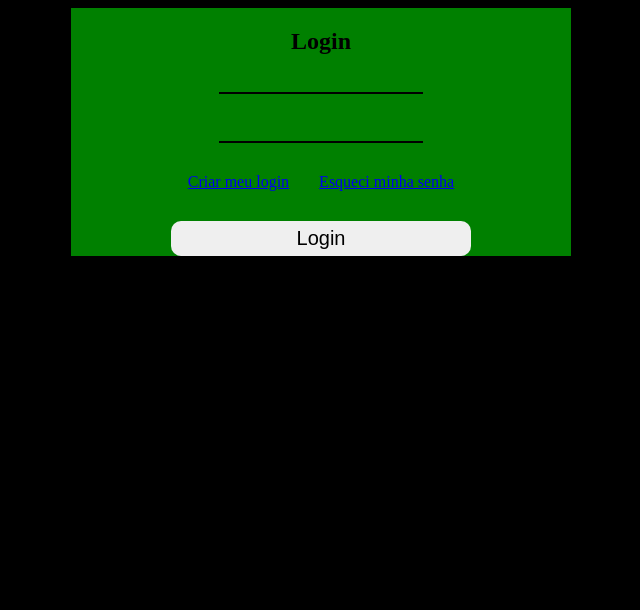
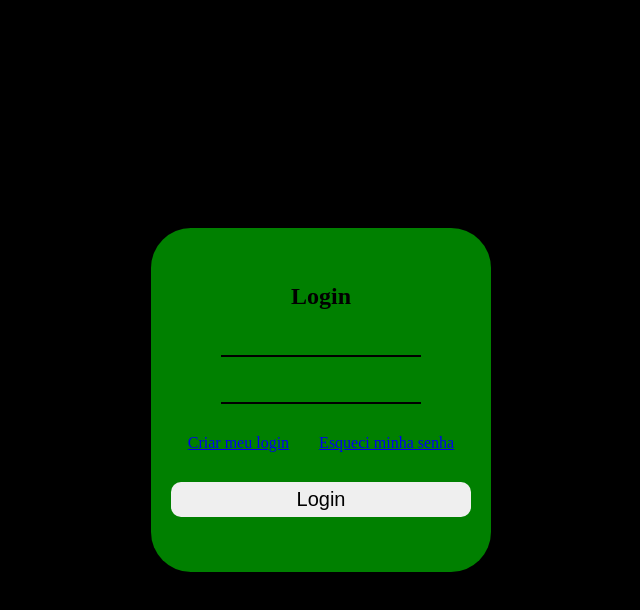
Before and after one commit to Ramom-Gomes/Fitness, a React (Vite) app: page / in a window 1280 px wide. Shown: the top 610 px of the page, without its empty margins (319-959 px from the left). Built offline with nearby package versions, Linux system fonts and the light colour scheme.

Commit message:
login-css-andamento

```diff
--- /dev/null
+++ b/src/App.css
@@ -0,0 +1,5 @@
+* {
+    margin: 0;
+    padding: 0;
+    box-sizing: border-box;
+}
--- a/src/App.jsx
+++ b/src/App.jsx
@@ -1,3 +1,4 @@
+import './App.css';
 import React, { useState, useEffect } from 'react';
 import { useLocation } from 'react-router-dom';
 import Rotas from './routes/rotas';
--- a/src/components/login.jsx
+++ b/src/components/login.jsx
@@ -33,9 +33,9 @@ function LoginPage({ users }) {
   };
 
   return (
-    <>
+    <div className={`container`}>
       <main className={`main`}>
-        <h2>Login</h2>
+        <h2 className={`imagem`}>Login</h2>
         <input className={`campo-email`} type="email" value={email} onChange={(e) => setEmail(e.target.value)} />
         {error && <p>{error}</p>}
         <input className={`campo-senha`} type="password" value={password} onChange={(e) => setPassword(e.target.value)} />
@@ -46,7 +46,7 @@ function LoginPage({ users }) {
         </div>
         <button className={`botao-login`} onClick={handleLogin}>Login</button>
       </main>
-    </>
+    </div>
   );
 }
 
--- a/src/estilizações/login.css
+++ b/src/estilizações/login.css
@@ -1,15 +1,24 @@
-body {
-    background-color: black;
+.container {
+  background-color: black;
+  display: flex;
+  justify-content: center;
+  align-items: center;
+  height: 100vh;
 }
 
 .main {
-    margin: auto;
     background-color: green;
     display: flex;
     flex-direction: column;
     align-items: center;
-    justify-content: center;
     max-width: 500px;
+    padding: 20px;
+    border-radius: 40px;
+}
+
+.imagem {
+    margin-top: 35px;
+    margin-bottom: 30px;
 }
 
 .campo-email, .campo-senha {
@@ -30,6 +39,7 @@ body {
 
 .botao-login {
     margin-top: 30px;
+    margin-bottom: 35px;
     width: 300px;
     height: 35px;
     border-radius: 10px;
```
